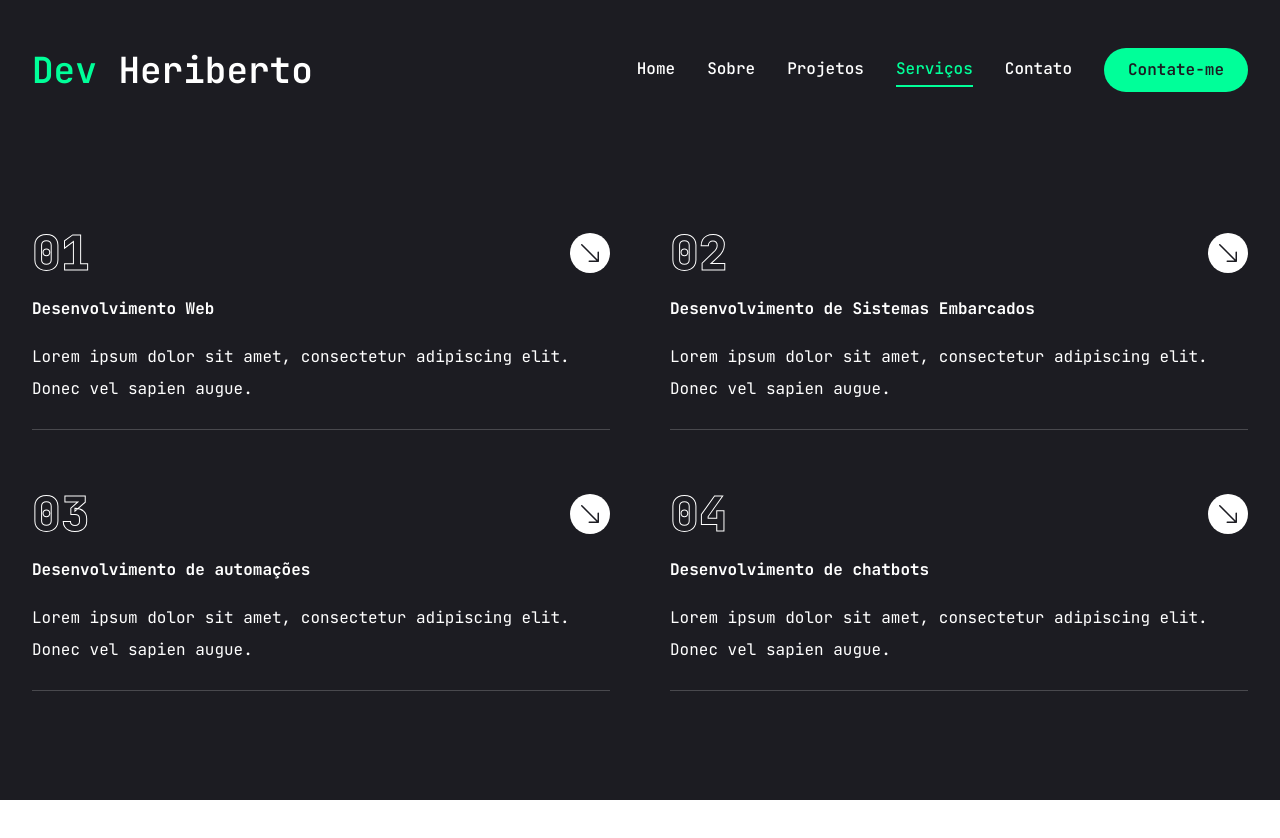
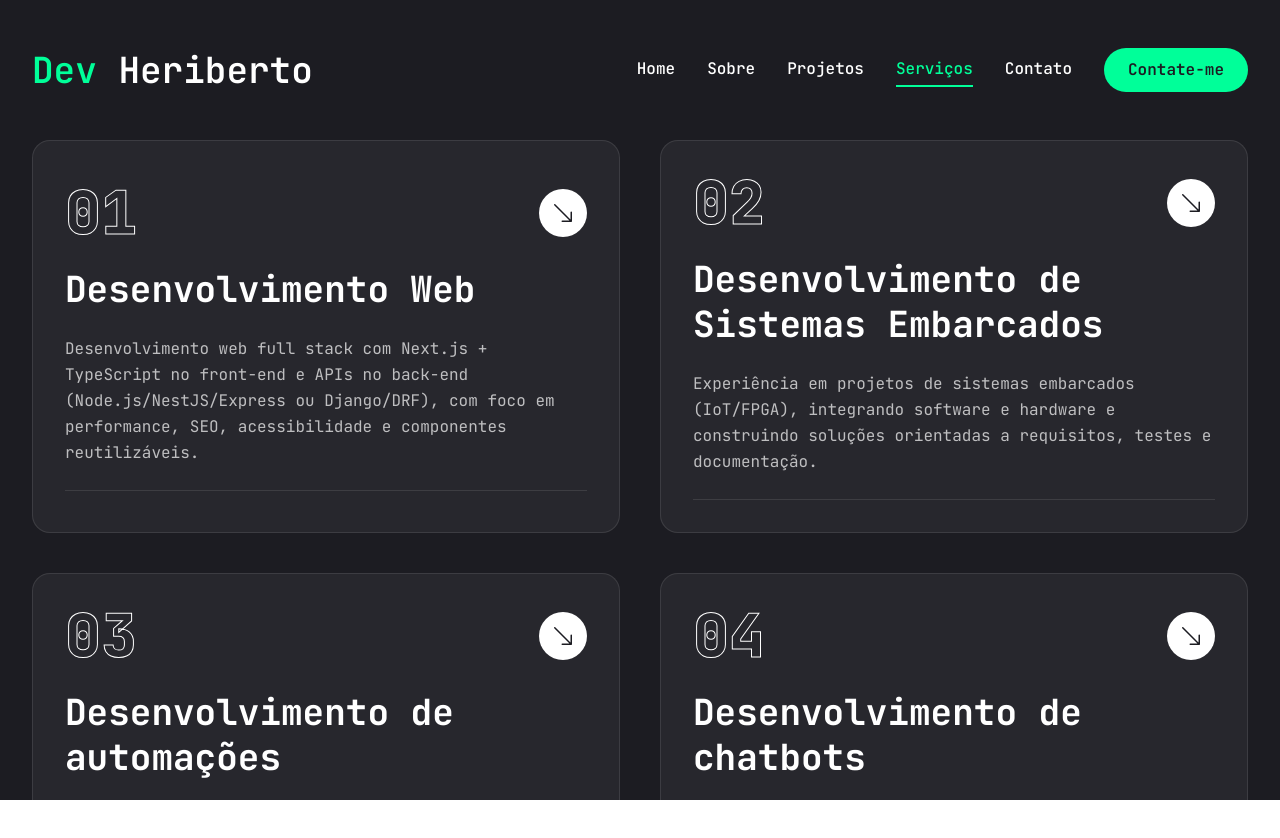
Before and after one commit to heribertomonteiro/portfolio, a Next.js app: page /services in a window 1280 px wide. Shown: the top 838 px of the page. Before the commit the page ends 800 px from the top, so only its background shows below. Built offline with nearby package versions, Linux system fonts and the light colour scheme.

Commit message:
feat(about, services): update descriptions and improve layout for about and services sections

```diff
--- a/app/about/page.tsx
+++ b/app/about/page.tsx
@@ -1,6 +1,5 @@
 "use client";
 
-import { info } from 'console';
 import {
   FaHtml5,
   FaCss3Alt,
@@ -31,7 +30,7 @@ import { motion } from 'framer-motion';
 
 const about = {
     title: "Sobre mim",
-    desc: "Lorem ipsum dolor sit amet, consectetur adipiscing elit. Donec vel sapien augue.",
+    desc: "Desenvolvedor Full Stack júnior com formação em Tecnologia em Sistemas para Internet e residência tecnológica concluída. Tenho forte foco em Next.js + TypeScript no front-end, experiência no desenvolvimento de APIs e microserviços no back-end e prática com integrações via REST, webhooks e automações. No back-end, atuo com Node.js (NestJS e Express) e também com Django (Django REST Framework), usando PostgreSQL e Redis, além de Docker. Gosto de trabalhar em produtos SaaS reais, evoluindo código existente com atenção à organização, testes (unitários/integração) e documentação. Interesse em automações com n8n e integrações com plataformas de mensagens (WhatsApp).",
     info: [
       {
         fieldName: "Nome",
@@ -63,7 +62,7 @@ const about = {
 const experiences = {
     icon: "/assets/resume/badge.svg",
     title: "Minha experiência",
-    desc: "Lorem ipsum dolor sit amet, consectetur adipiscing elit. Donec vel sapien augue.",
+    desc: "Atuei em projetos profissionais, pessoais e acadêmicos, desenvolvendo e evoluindo soluções de ponta a ponta.",
     items: [
       {
         company: "Instituto Federal do Rio Grande do Norte",
@@ -107,7 +106,7 @@ const experiences = {
 const educations = {
   icon: "/assets/resume/education.svg",
   title: "Minha educação",
-  desc: "Lorem ipsum dolor sit amet, consectetur adipiscing elit. Donec vel sapien augue.",
+  desc: "Graduação em Tecnologia em Sistemas para Internet (desenvolvimento web e integração de serviços) e residência tecnológica em Sistemas Embarcados (IoT/FPGA), com foco em aplicação prática e entrega de soluções.",
   items: [
     {
       institution: "Instituto Federal do Rio Grande do Norte",
@@ -134,7 +133,7 @@ const educations = {
 
 const skills = {
     title: "Minhas Habilidades",
-    desc: "Lorem ipsum dolor sit amet, consectetur adipiscing elit. Donec vel sapien augue.",
+    desc: "Stack moderna para web e back-end, com foco em performance, organização, testes e boas práticas, além de vivência com sistemas embarcados (IoT/FPGA).",
     skillList: [
       {
         icon: <FaHtml5/>,
@@ -216,14 +215,14 @@ const About = () => {
         </TabsList>
         <div className='min-h-[70vh] w-full'>
           <TabsContent value="experience">
-            <div className="flex flex-col gap-7 5 text-center xl:text-left">
+            <div className="flex flex-col gap-7.5 text-center xl:text-left">
               <h3 className='text-4xl font-bold'>{experiences.title}</h3>
               <p className='max-w-150 text-white/60 mx-auto xl:mx-0'>{experiences.desc}</p>
               <ScrollArea className='h-100'>
                 <ul className='grid grid-cols-1 lg:grid-cols-2 gap-7.5'>
                   {experiences.items.map((item, index) => {
                     return (
-                      <li key={index} className='bg-[#232329] h-46 py-6 px-10 rounded-xl flex flex-col justify-center items-center lg:items-start gap-1'>
+                      <li key={index} className='rounded-xl border border-white/10 bg-white/5 py-6 px-8 flex flex-col items-center lg:items-start gap-2'>
                         <span className='text-accent'>{item.duration}</span>
                         <h3 className='text-xl max-w-65 min-h-15 text-center lg:text-left'>{item.position}</h3>
                         <div className='flex items-center gap-3'>
@@ -238,14 +237,14 @@ const About = () => {
             </div>
           </TabsContent>
           <TabsContent value="education">
-             <div className="flex flex-col gap-7 5 text-center xl:text-left">
+             <div className="flex flex-col gap-7.5 text-center xl:text-left">
               <h3 className='text-4xl font-bold'>{educations.title}</h3>
               <p className='max-w-150 text-white/60 mx-auto xl:mx-0'>{educations.desc}</p>
               <ScrollArea className='h-100'>
                 <ul className='grid grid-cols-1 lg:grid-cols-2 gap-7.5'>
                   {educations.items.map((item, index) => {
                     return (
-                      <li key={index} className='bg-[#232329] h-46 py-6 px-10 rounded-xl flex flex-col justify-center items-center lg:items-start gap-1'>
+                      <li key={index} className='rounded-xl border border-white/10 bg-white/5 py-6 px-8 flex flex-col items-center lg:items-start gap-2'>
                         <span className='text-accent'>{item.duration}</span>
                         <h3 className='text-lg max-w-65 min-h-15 text-center lg:text-left'>{item.course}</h3>
                         <div className='flex items-center pt-6 gap-3'>
@@ -272,7 +271,7 @@ const About = () => {
                       <li key={index}>
                         <TooltipProvider>
                           <Tooltip>
-                            <TooltipTrigger className='w-full h-30 bg-[#232329] rounded-xl flex justify-center items-center group'>
+                            <TooltipTrigger className='w-full h-30 rounded-xl border border-white/10 bg-white/5 flex justify-center items-center group'>
                               <div className='text-5xl group-hover:text-accent transition-all duration-300'>{skill.icon}</div>
                             </TooltipTrigger>
                             <TooltipContent>
--- a/app/services/page.tsx
+++ b/app/services/page.tsx
@@ -8,26 +8,26 @@ const services = [
   {
     num: "01",
     title: "Desenvolvimento Web",
-    desc: "Lorem ipsum dolor sit amet, consectetur adipiscing elit. Donec vel sapien augue.",
-    href: ""
+    desc: "Desenvolvimento web full stack com Next.js + TypeScript no front-end e APIs no back-end (Node.js/NestJS/Express ou Django/DRF), com foco em performance, SEO, acessibilidade e componentes reutilizáveis.",
+    href: "#"
   },
   {
     num: "02",
     title: "Desenvolvimento de Sistemas Embarcados",
-    desc: "Lorem ipsum dolor sit amet, consectetur adipiscing elit. Donec vel sapien augue.",
-    href: ""
+    desc: "Experiência em projetos de sistemas embarcados (IoT/FPGA), integrando software e hardware e construindo soluções orientadas a requisitos, testes e documentação.",
+    href: "#"
   },
   {
     num: "03",
     title: "Desenvolvimento de automações",
-    desc: "Lorem ipsum dolor sit amet, consectetur adipiscing elit. Donec vel sapien augue.",
-    href: ""
+    desc: "Automações e integrações com n8n, webhooks e APIs REST para reduzir trabalho manual, padronizar fluxos e conectar ferramentas (com monitoramento e confiabilidade).",
+    href: "#"
   },
   {
     num: "04",
     title: "Desenvolvimento de chatbots",
-    desc: "Lorem ipsum dolor sit amet, consectetur adipiscing elit. Donec vel sapien augue.",
-    href: ""
+    desc: "Chatbots e integrações com plataformas de mensagens (WhatsApp), conectando back-end (Node.js/NestJS/Express ou Django/DRF) a serviços externos e automações.",
+    href: "#"
   }
 ]
 
@@ -38,17 +38,23 @@ const Services = () => {
         <motion.div
           initial={{ opacity: 0 }}
           animate={{ opacity: 1, transition: { duration: 0.4, delay: 2.4, ease: "easeIn" } }}
-          className="grid grid-cols-1 md:grid-cols-2 gap-15"
+          className="grid grid-cols-1 md:grid-cols-2 gap-8 lg:gap-10"
         >
           {services.map((service, index) => {
-            return <div key={index} className="flex-1 flex flex-col justify-center gap-6 group">
+            return <div key={index} className="flex-1 flex flex-col justify-center gap-6 group rounded-2xl border border-white/10 bg-white/5 p-8 transition-colors duration-300 hover:bg-white/10">
               <div className="w-full flex justify-between items-center">
-                <div className="text-5xl font-extrabold text-outline text-transparent group-hover:text-outline-hover transition-all duration-400">{service.num}</div>
-                <Link href={service.href} className="w-10 h-10 rounded-full bg-white group-hover:bg-accent transition-all duration-400 flex justify-center items-center hover:-rotate-45"><BsArrowDownRight className="text-primary text-2xl"/></Link>
+                <div className="text-6xl font-extrabold text-outline text-transparent group-hover:text-outline-hover transition-all duration-300">{service.num}</div>
+                <Link
+                  href={service.href}
+                  aria-label={`Ver mais sobre: ${service.title}`}
+                  className="w-12 h-12 rounded-full bg-white group-hover:bg-accent transition-all duration-300 flex justify-center items-center hover:-rotate-45 focus-visible:outline-none focus-visible:ring-2 focus-visible:ring-accent focus-visible:ring-offset-2 focus-visible:ring-offset-primary"
+                >
+                  <BsArrowDownRight className="text-primary text-2xl"/>
+                </Link>
               </div>
-              <h2 className="text-10.5 font-bold leading-none text-white group-hover:text-accent transition-all duration-400">{service.title}</h2>
-              <p>{service.desc}</p>
-              <div className="border-b border-white/20 w-full"></div>
+              <h2 className="text-3xl md:text-4xl font-bold leading-tight text-white group-hover:text-accent transition-colors duration-300">{service.title}</h2>
+              <p className="text-white/70 leading-relaxed">{service.desc}</p>
+              <div className="border-b border-white/10 w-full"></div>
             </div>
           })}
         </motion.div>
```
